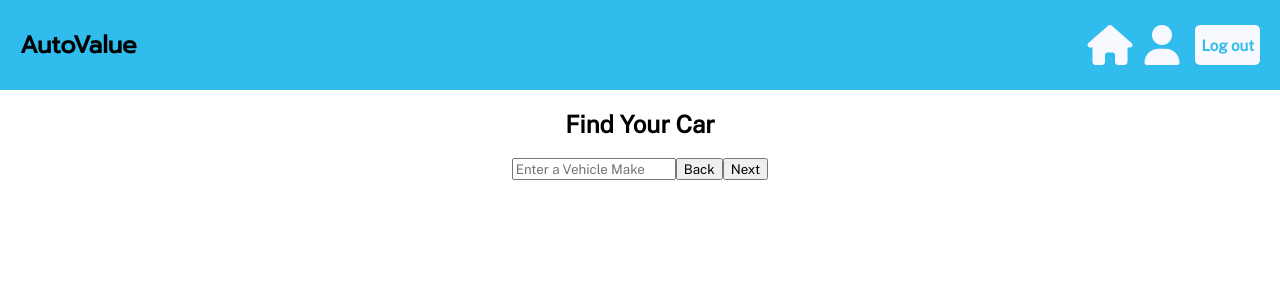
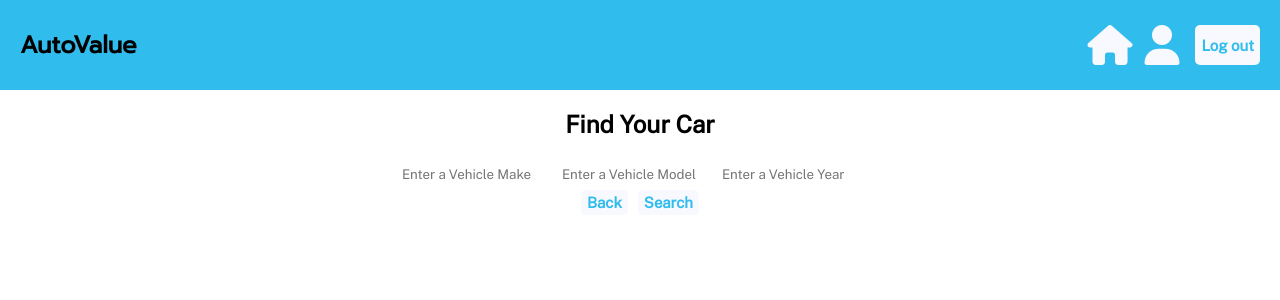
Before and after one commit to laprje/personal-project, a React (Create React App) app: page /#/wizard1 in a window 1280 px wide. Shown: the top 300 px of the page. Built offline with nearby package versions, Linux system fonts and the light colour scheme; no server answers.

Commit message:
almost able to get image and mmy to display

```diff
--- a/src/components/Vehicle/Vehicle.js
+++ b/src/components/Vehicle/Vehicle.js
@@ -2,7 +2,7 @@ import React, { Component } from "react";
 import Header from "../Header/Header";
 import { connect } from "react-redux";
 import axios from "axios";
-import { updateYear } from "../../ducks/reducer";
+
 
 class Vehicle extends Component {
   constructor() {
@@ -18,11 +18,11 @@ class Vehicle extends Component {
   }
 
   getCar() {
-    axios.get("/api/car", this.props).then(res => {
-      console.log(res);
+      const {make, model, year} = this.props
+    axios.post("/api/car", {make, model, year}).then(res => {
       this.setState({
         carOnDisplay: res.data
-      });
+      },() => console.log(this.state));
     });
   }
 
@@ -31,13 +31,14 @@ class Vehicle extends Component {
   }
 
   render() {
+      ///you're almost there. You just need to get the values onto state and then display them.
     return (
       <div>
         <Header />
-        <h3>{this.props.year}</h3>
-        <h3>{this.props.make}</h3>
-        <h3>{this.props.model}</h3>
-        <img src={this.props.img} alt="" />
+        <h3>{this.state.carOnDisplay.year}</h3>
+        <h3>{this.state.carOnDisplay.make}</h3>
+        <h3>{this.state.carOnDisplay.model}</h3>
+        <img src={this.state.carOnDisplay.img} alt="" />
       </div>
     );
   }
@@ -47,6 +48,4 @@ function mapStateToProps(reduxState) {
   return reduxState;
 }
 
-export default connect(mapStateToProps, {
-  updateYear
-})(Vehicle);
+export default connect(mapStateToProps)(Vehicle);
--- a/src/components/Wizard/Wizard1.js
+++ b/src/components/Wizard/Wizard1.js
@@ -1,40 +1,67 @@
 import React, { Component } from "react";
 import Header from "../Header/Header";
-import { connect } from 'react-redux'
-import { updateMake } from '../../ducks/reducer'
+import { connect } from "react-redux";
+import { updateMake, updateModel, updateYear } from "../../ducks/reducer";
 
 class Wizard1 extends Component {
-
-  componentDidMount() {
-    console.log(this.props)
-}
 
   handleChange = (key, value) => {
     this.setState({ [key]: value });
   };
 
   render() {
+    const { updateMake, updateModel, updateYear } = this.props;
     return (
       <div className="wizard">
         <Header />
         <h2>Find Your Car</h2>
+        <div className="inputs">
           <input
-        placeholder={this.props.make ? this.props.make : "Enter a Vehicle Make"}
+            placeholder={
+              this.props.make ? this.props.make : "Enter a Vehicle Make"
+            }
             type="text"
-        onChange={e => this.handleChange("make", e.target.value)}
+            onChange={e => updateMake(e.target.value)}
           />
-          <button onClick={() => this.props.history.push('/home')} className="back-button">Back</button>
-          <button onClick={() => this.props.history.push('/wizard2')} className="next-button">Next</button>
+          <input
+            placeholder={
+              this.props.model ? this.props.model : "Enter a Vehicle Model"
+            }
+            type="text"
+            onChange={e => updateModel(e.target.value)}
+          />
+          <input
+            placeholder={
+              this.props.year ? this.props.year : "Enter a Vehicle Year"
+            }
+            type="text"
+            onChange={e => updateYear(e.target.value)}
+          />
+        </div>
+        <div className="buttons">
+          <button
+            onClick={() => this.props.history.push("/home")}
+            className="back-button"
+          >
+            Back
+          </button>
+          <button
+            onClick={() => this.props.history.push("/vehicle")}
+            className="next-button"
+          >
+            Search
+          </button>
+        </div>
       </div>
     );
   }
 }
 
-function mapStateToProps( reduxState ) {
-  const {make} = reduxState;
+function mapStateToProps(reduxState) {
+  const { make, model, year } = reduxState;
   return {
-    make
-  }
+    make, model, year
+  };
 }
 
-export default connect(mapStateToProps, {updateMake})(Wizard1);
+export default connect(mapStateToProps, { updateMake, updateModel, updateYear })(Wizard1);
--- a/src/components/Wizard/Wizard3.js
+++ b/src/components/Wizard/Wizard3.js
@@ -44,12 +44,10 @@ class Wizard3 extends Component {
 function mapStateToProps(reduxState) {
   const { make, model, year } = reduxState;
   return {
-    make, model, year
+   reduxState
   };
 }
 
 export default connect(mapStateToProps, {
-  updateMake,
-  updateModel,
   updateYear
 })(Wizard3);
--- a/src/ducks/reducer.js
+++ b/src/ducks/reducer.js
@@ -9,7 +9,7 @@ const initialState = {
 
 //action constants
 const UPDATE_USER_INFO = "UPDATE_USER_INFO";
-const UPDATE_LIST = "UPDATE_LIST";
+// const UPDATE_LIST = "UPDATE_LIST";
 const UPDATE_MAKE = "UPDATE_MAKE";
 const UPDATE_MODEL = "UPDATE_MODEL";
 const UPDATE_YEAR = "UPDATE_YEAR";
@@ -25,21 +25,21 @@ export function updateUserInfo(userObj) {
 export function updateMake(make) {
     return {
         type: UPDATE_MAKE,
-        payload: make
+        payload: {make}
     }
 }
 
 export function updateModel(model) {
     return {
         type: UPDATE_MODEL,
-        payload: model
+        payload: {model}
     }
 }
 
 export function updateYear(year) {
     return {
         type: UPDATE_YEAR,
-        payload: year
+        payload: {year}
     }
 }
 
```
Also changed, not shown: 2 other files (tests, documents, lock files or other folders). Lines whose indentation alone changed are shown as unchanged.
